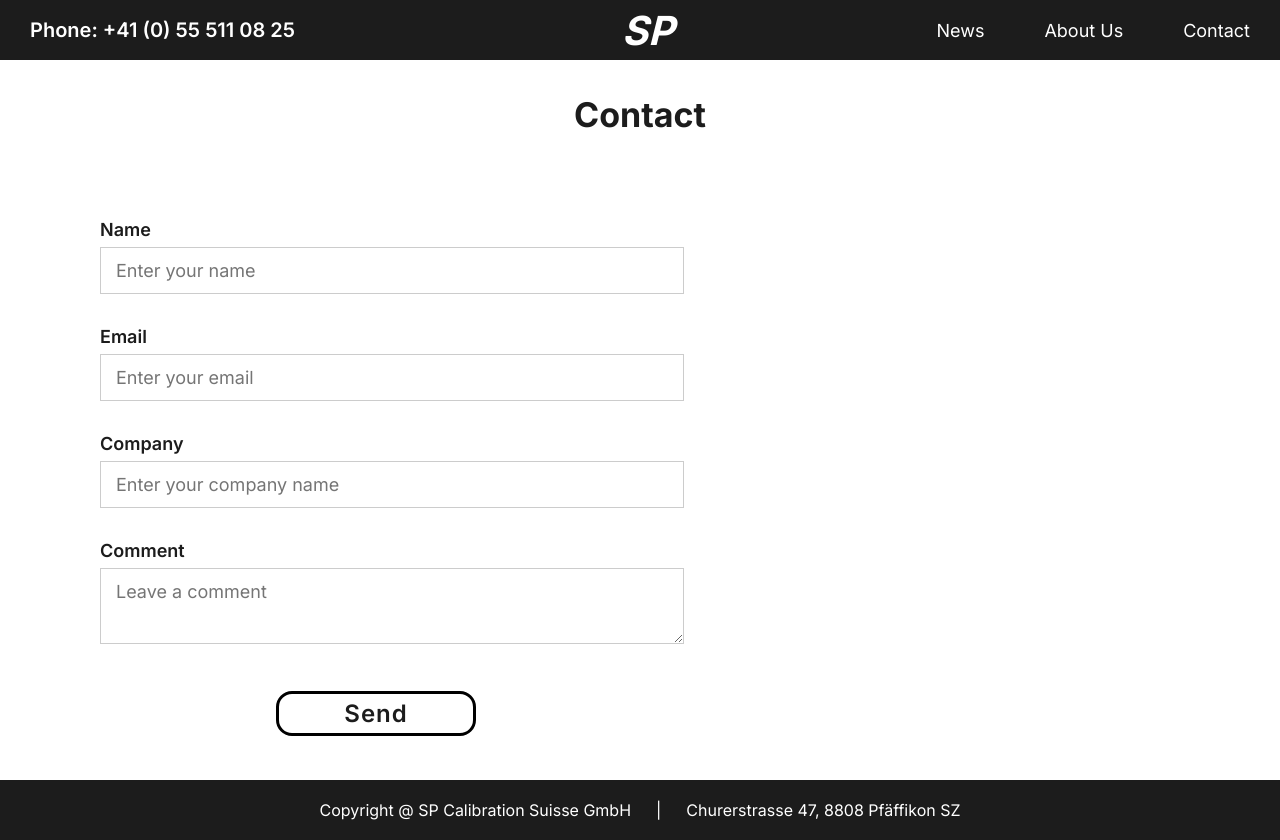
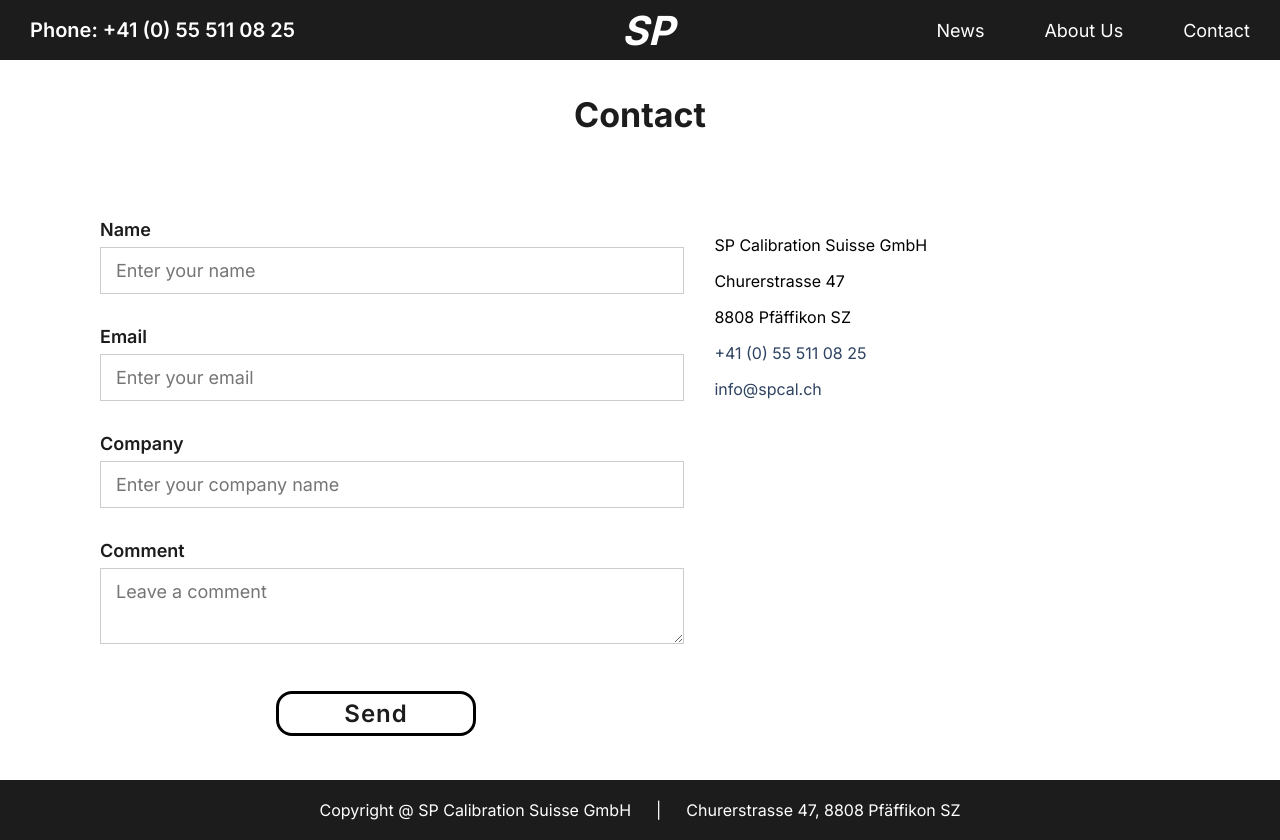
Before and after one commit to PivovarAndrew/spcal-client, a React (Create React App) app: page /contact in a window 1280 px wide. Built offline with nearby package versions, Linux system fonts and the light colour scheme.

Commit message:
Add company info block

```diff
--- a/src/components/contact/contact.module.scss
+++ b/src/components/contact/contact.module.scss
@@ -54,4 +54,16 @@
             width: 200px;
         }
     }
+
+    .mapContainer {
+        .info {
+            p {
+                font-size: 16px;
+            }
+
+            a {
+                color: var(--link-color);
+            }
+        }
+    }
 }
--- a/src/components/contact/index.jsx
+++ b/src/components/contact/index.jsx
@@ -31,6 +31,16 @@ const Contact = () => {
 
                     <button type="submit" name="submit" id="send">Send</button>
                 </div>
+
+                <div className={styles.mapContainer}>
+                    <div className={styles.info}>
+                        <p>SP Calibration Suisse GmbH</p>
+                        <p>Churerstrasse 47</p>
+                        <p>8808 Pfäffikon SZ</p>
+                        <a href="tel:+41555110825"><p>+41 (0) 55 511 08 25</p></a>
+                        <a href="mailto:info@spcal.ch"><p>info@spcal.ch</p></a>
+                    </div>
+                </div>
             </div>
         </>
     )
```
